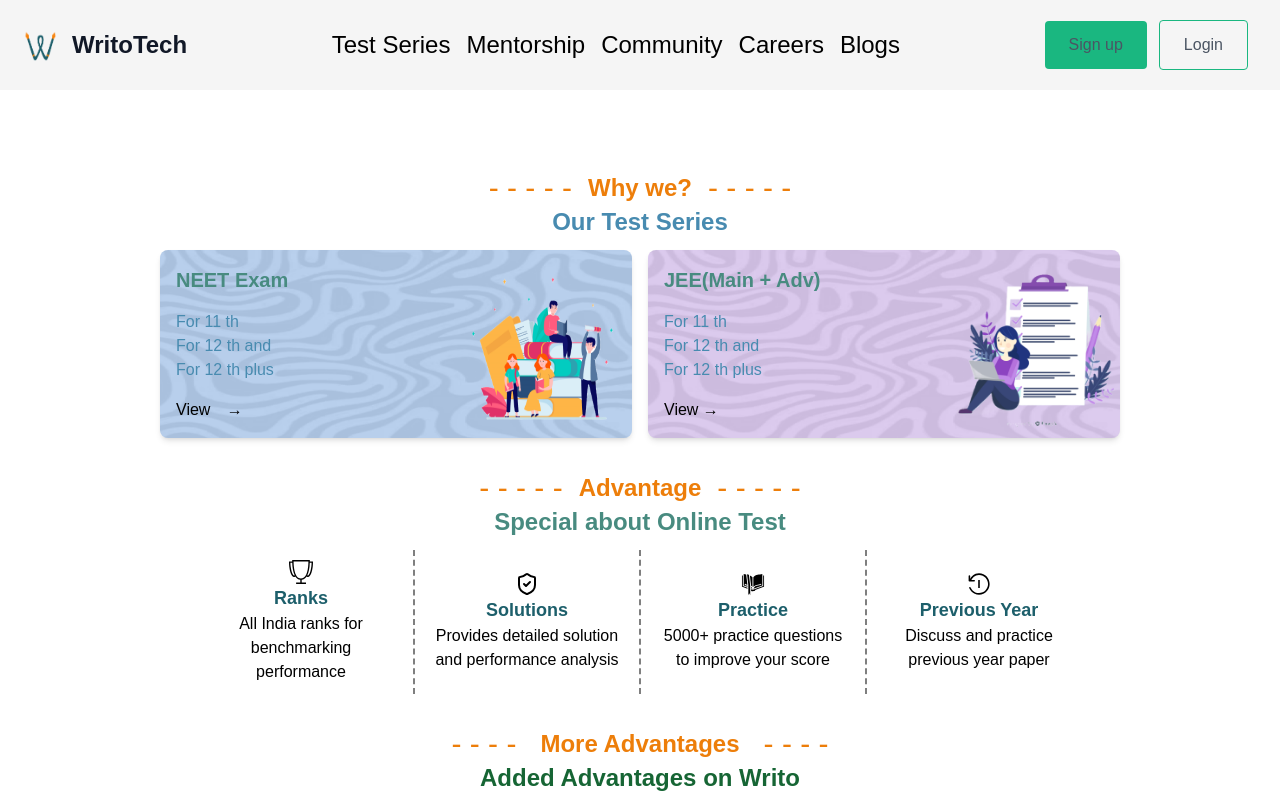
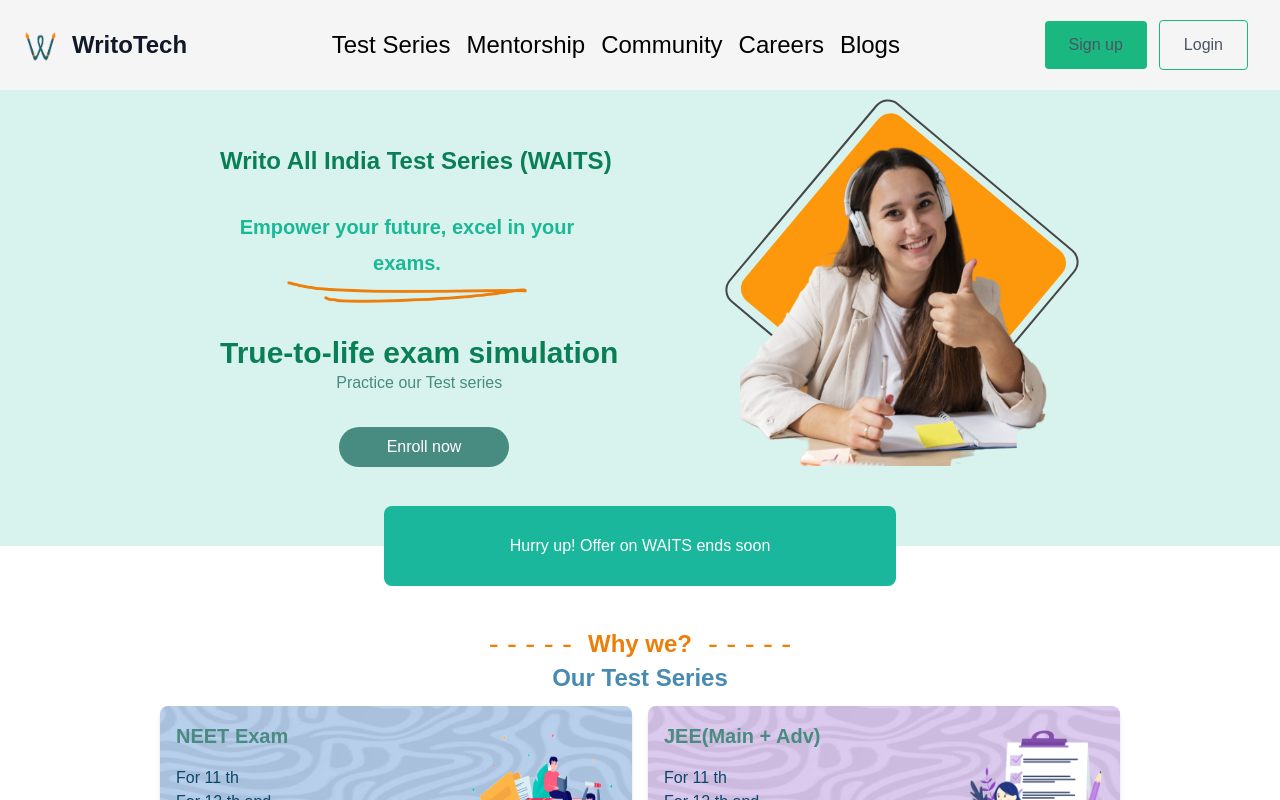
Before and after one commit to Writo03/Writo-Education-Frontend, a React (Create React App) app in the folder client/: page /waits in a window 1280 px wide. Shown: the top 800 px of the page. Built offline with nearby package versions, Linux system fonts and the light colour scheme; a web font is replaced by a local one.

Commit message:
waits page completed

```diff
--- a/client/src/Pages/waits/Waits.jsx
+++ b/client/src/Pages/waits/Waits.jsx
@@ -10,10 +10,11 @@ import { RxCountdownTimer } from "react-icons/rx"
 import { CiSearch } from "react-icons/ci"
 import { FaBars, FaTimes } from "react-icons/fa"
 import { useState, useEffect } from "react"
-// import Herosection from "./Hero3"
 import Contactus from "../../Components/Contactus"
 import { Link } from "react-router-dom"
 import Navbar from "../../Components/Navbar"
+import curvedline from "../../assets/Vector 515.png"
+import waitsHeroImg from "../../assets/waits-hero-pic.png"
 
 function Waits() {
   useEffect(() => {
@@ -31,7 +32,7 @@ function Waits() {
       <div className="flex flex-col items-center justify-center bg-[#D8F3EE]   mb-8">
         {/* Navbar */}
 
-        {/* <nav className="bg-[#a5cac5] w-full space-x-12">
+      {/* <nav className="bg-[#a5cac5] w-full space-x-12">
       <div className="container mx-auto flex justify-around items-center p-4">
         <div className="flex items-center">
           <img src={Writo} alt="Logo" className="h-12 w-12" />
@@ -80,7 +81,37 @@ function Waits() {
     </nav>
      */}
         {/*Header */}
-        {/* <Herosection /> */}
+
+        <div className="flex justify-between lg:justify-evenly items-center flex-col md:flex-row gap-5 relative md:pb-10 pt-4 lg:w-4/5 mx-auto">
+          <div className="flex flex-col items-center lg:items-start justify-evenly gap-5 lg:gap-8">
+            <h1 className="text-xl lg:text-2xl text-[#0A7F56] font-bold">Writo All India Test Series (WAITS)</h1>
+            <div className="flex flex-col items-center justify-center w-11/12 ">
+              <h3 className="text-lg lg:text-xl font-bold text-center text-[#1BB896] lg:leading-9">Empower your future, excel in your exams.</h3>
+              <img src={curvedline} alt="curvedLine" className="w-36 lg:w-60 text-center"/>
+            </div>
+            <div className="flex items-center justify-center flex-col">
+              <h1 className="text-2xl lg:text-3xl font-bold text-[#0A7F56]">True-to-life exam simulation</h1>
+              <p className="text-[#488B80]">Practice our Test series</p>
+            </div>
+            <div className="lg:w-full lg:text-center">
+
+            <button className="bg-[#488B80] text-white px-6 lg:px-12 py-2 rounded-full ">Enroll now</button>
+            </div>
+          </div>
+          <div className="relative my-10">
+            <div className="border-[#474747] border-2 rotate-[130deg] h-44 w-44 lg:h-[260px] lg:w-[260px] absolute z-10 right-[7px] top-[-18px] lg:top-0 lg:right-7 rounded-2xl">
+            <div className="bg-[#FD980C] h-40 w-40 lg:h-[240px] lg:w-[240px] absolute z-10 lg:right-[9px] right-[6px]
+            lg:top-[7px] top-[6px] rounded-2xl">
+            </div>
+            </div>
+              <div>
+                <img src={waitsHeroImg} alt="" className="h-48 w-48 lg:w-80 lg:h-80 relative z-30" />
+              </div>
+          </div>
+          <div className="h-20 w-11/12 lg:w-1/2 mx-auto absolute bg-[#1AB79D] -bottom-10 flex items-center justify-center text-white rounded-lg">
+          Hurry up! Offer on WAITS ends soon
+          </div>
+          </div>
 
         <div className="bg-white flex flex-col  justify-center items-center ">
           {/* Test section */}
@@ -107,7 +138,7 @@ function Waits() {
                 <h3 className="text-xl font-bold whitespace-nowrap text-[#488B80]">
                   NEET Exam
                 </h3>
-                <div className="text-[#488BB0]  font-medium">
+                <div className="text-[#0a4768]  font-medium">
                   <p>For 11 th</p>
                   <p>For 12 th and</p>
                   <p>For 12 th plus</p>
@@ -143,7 +174,7 @@ function Waits() {
                 <h3 className="text-xl font-bold whitespace-nowrap text-[#488B80]">
                   JEE(Main + Adv)
                 </h3>
-                <div className="text-[#488BB0]  font-medium">
+                <div className="text-[#0a4768]  font-medium">
                   <p>For 11 th</p>
                   <p>For 12 th and</p>
                   <p>For 12 th plus</p>
```
Also changed, not shown: client/src/assets/waits-hero-pic.png (added).
